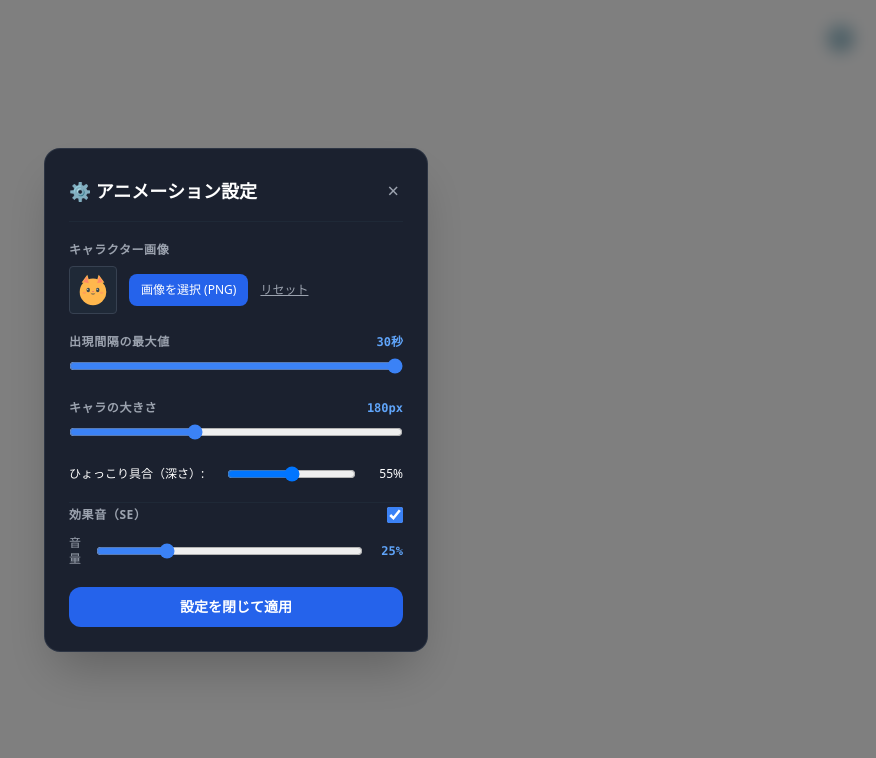
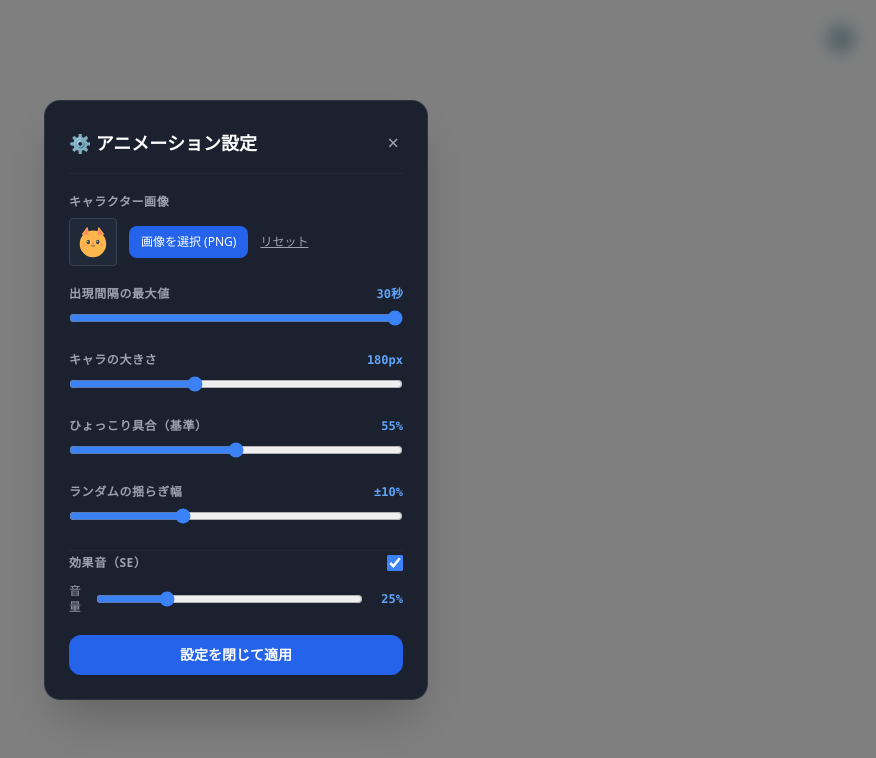
Before and after one commit to AfterEffects-OK/Pop-up-animation, a plain HTML site: page index.html in a window 1280 px wide. Both pictures are taken after a click on the button "⚙️". Shown: the whole page, without its empty margins (404-1280 px from the left). Drawn offline with nearby package versions, Linux system fonts and the light colour scheme.

Commit message:
Update index.html

```diff
--- a/index.html
+++ b/index.html
@@ -175,13 +175,22 @@
                 <input type="range" id="size-range" min="80" max="350" step="10" value="180" class="w-full accent-blue-500 cursor-pointer">
             </div>
 
-            <!-- 出てくる分量 -->
-            <div class="control-panel">
+            <!-- ひょっこり具合（基準） -->
+            <div class="space-y-2">
                 <div class="flex justify-between text-xs">
-                  <label for="depthSlider">ひょっこり具合（深さ）:</label>
-                  <input type="range" id="depthSlider" min="20" max="90" value="55" step="1">
-                      <span id="depthValue">55%</span>
+                    <label for="depthSlider" class="font-semibold text-gray-400 uppercase tracking-wider">ひょっこり具合（基準）</label>
+                    <span id="depthValue" class="font-mono text-blue-400 font-bold">55%</span>
                 </div>
+                <input type="range" id="depthSlider" min="20" max="90" value="55" step="1" class="w-full accent-blue-500 cursor-pointer">
+            </div>
+
+            <!-- ランダムの揺らぎ幅 -->
+            <div class="space-y-2 mt-3">
+                <div class="flex justify-between text-xs">
+                    <label for="rangeSlider" class="font-semibold text-gray-400 uppercase tracking-wider">ランダムの揺らぎ幅</label>
+                    <span id="rangeValue" class="font-mono text-blue-400 font-bold">±10%</span>
+                </div>
+                <input type="range" id="rangeSlider" min="0" max="30" value="10" step="1" class="w-full accent-blue-500 cursor-pointer">
             </div>
 
             <!-- 効果音スイッチ & 音量調整 -->
@@ -325,16 +334,14 @@
 
         const SE = new SoundEffects();
         const stage = document.getElementById('stage');
-        const slider = document.getElementById('depthSlider');
-        const depthValue = document.getElementById('depthValue');
+        // ランダム揺らぎ幅スライダーの連動
+        const rangeSlider = document.getElementById('rangeSlider');
+        const rangeValue = document.getElementById('rangeValue');
 
-        if (slider && depthValue) {
-          // 初期値の反映
-          depthValue.textContent = `${slider.value}%`;
-
-          // スライダーを動かしたときの処理
-          slider.addEventListener('input', (e) => {
-            depthValue.textContent = `${e.target.value}%`;
+        if (rangeSlider && rangeValue) {
+          rangeValue.textContent = `±${rangeSlider.value}%`;
+          rangeSlider.addEventListener('input', (e) => {
+            rangeValue.textContent = `±${e.target.value}%`;
           });
         }
 
@@ -374,9 +381,17 @@
 
             el.style.setProperty('--peek-rotate', `${rotateDeg}deg`);
 
-            // スライダーから現在の値を取得して設定（スライダーがない場合はデフォルト55%）
+            // スライダーから基準値と揺らぎ幅を取得する
             const slider = document.getElementById('depthSlider');
-            const depth = slider ? slider.value : 55;
+            const rangeSlider = document.getElementById('rangeSlider');
+
+            const baseDepth = slider ? parseInt(slider.value, 10) : 55;
+            const range = rangeSlider ? parseInt(rangeSlider.value, 10) : 10; // デフォルト±10%
+
+            // 基準値から ±(range) の範囲でランダムに変化させる
+            const randomOffset = (Math.random() * (range * 2)) - range;
+            let depth = Math.round(baseDepth + randomOffset);
+            depth = Math.max(20, Math.min(90, depth)); // 20%〜90%の範囲に収める
             el.style.setProperty('--peek-depth', `${depth}%`);
 
             if (dir === 'bottom' || dir === 'top') {
```
